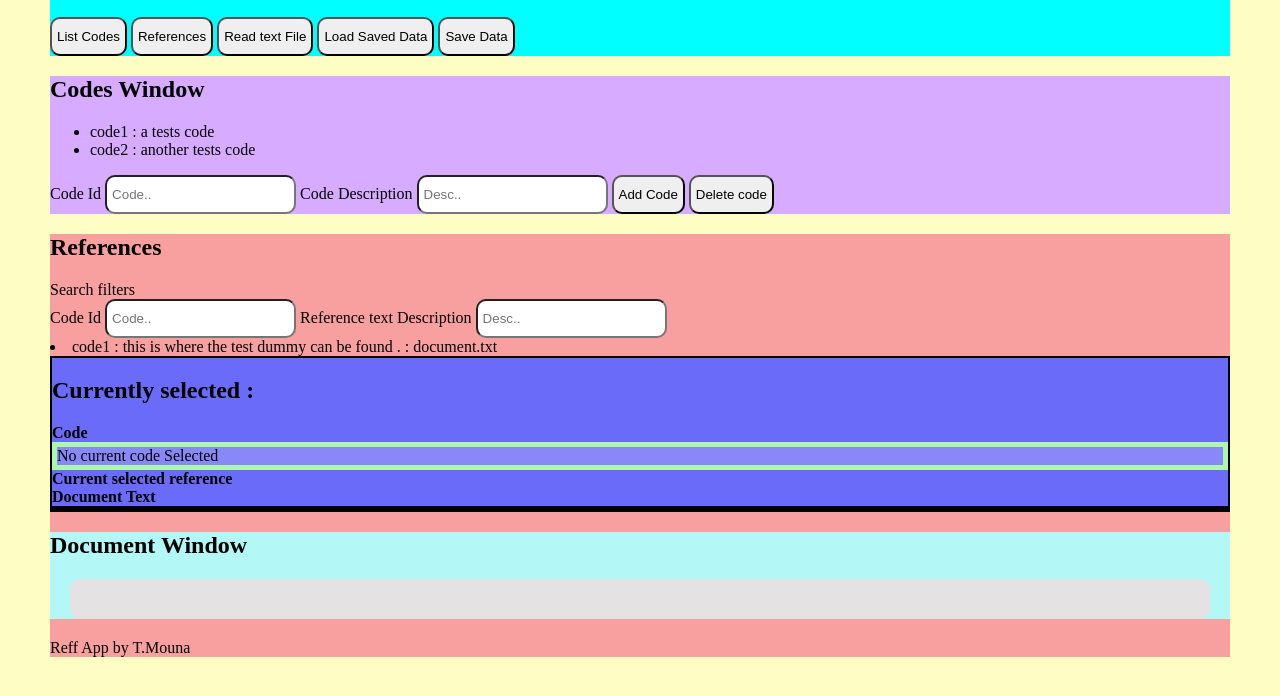
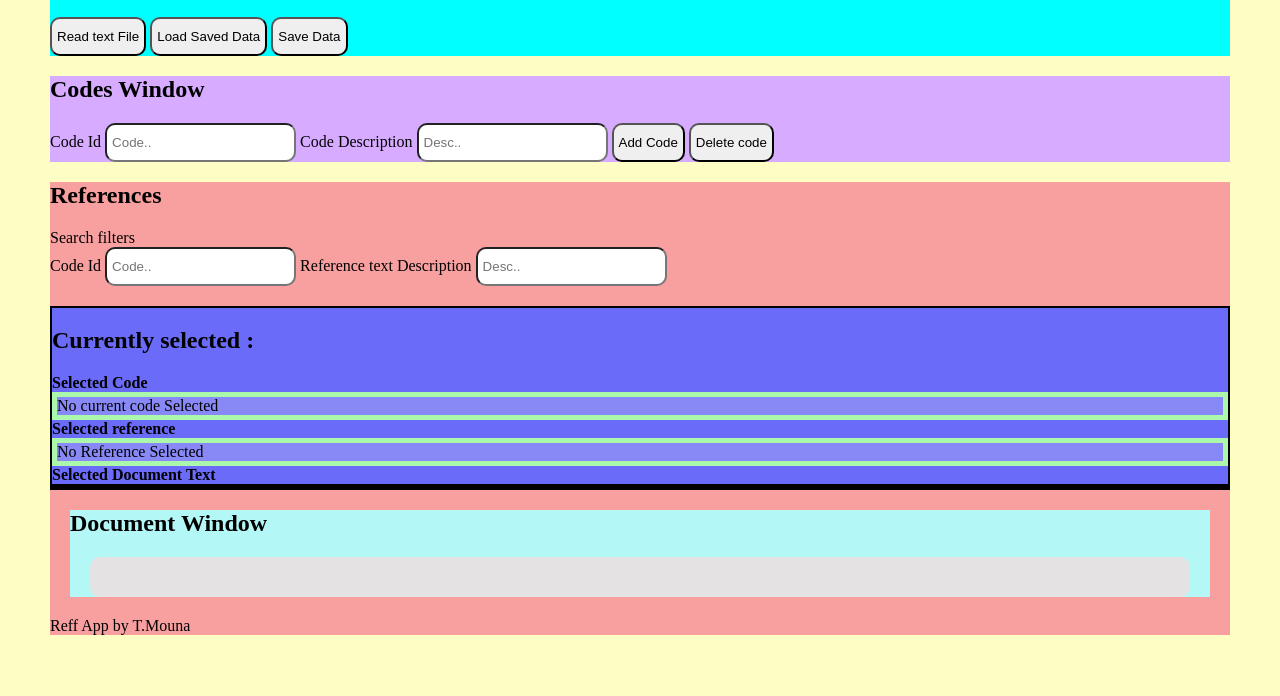
Before and after one commit to TravisM74/Reference-Project, a plain HTML site: page index.html in a window 1280 px wide. Shown: the part 80-776 px from the top of the page. Drawn offline with Linux system fonts and the light colour scheme.

Commit message:
code restructure

```diff
--- a/index.html
+++ b/index.html
@@ -10,8 +10,10 @@
     <header>
         <nav id="navBar">
             <h1>NavBar</h1>
+            <!--
             <button id="displayCodesBtn">List Codes</button>
             <button id="displayReferencesBtn">References</button>
+            -->
             <button id="readFileBtn" onclick="readAFile()" >Read text File</button>
             <button id="loadFileBtn" onclick="loadSavedData()" >Load Saved Data</button>
         </nav>
@@ -31,6 +33,7 @@
             </div>
         </div>
     </div>
+
     <div id="referencesContainer">
         <h2>References</h2>
         <div>Search filters<div>
@@ -40,13 +43,14 @@
         <input id="descSearchInputReferences" placeholder="Desc.." type="text"></input>
         <div id="referenceWindow"></div>
     </div>
+
     <div id="currentSelectionContainer">
         <h2>Currently selected :</h2>
-        <strong>Code</strong>
+        <strong>Selected Code</strong>
         <div id="currentCodeDisplay"></div>
-        <div><strong>Current selected reference</strong></div>
+        <div><strong>Selected reference</strong></div>
         <div id="currentSelectedReferenceDisplay"></div>
-        <strong>Document Text</strong>
+        <strong>Selected Document Text</strong>
         <div id="currentReferenceWindow"></div>
 
     </div>
--- a/index.js
+++ b/index.js
@@ -8,17 +8,19 @@ const codesWindow = document.getElementById("codesWindow");
 const currentReference = document.getElementById("currentReferenceWindow");
 const referenceDisplayWindow = document.getElementById("referenceWindow");
 const currentSelectedReferenceEle  = document.getElementById("currentSelectedReferenceDisplay");
+currentSelectedReferenceEle.innerHTML ="No Reference Selected"
+const codeList = document.getElementById("codeList");
 
-const codeList = document.getElementById("codeList");
 // buttons
+/*
 const displayCodesBtn = document.getElementById("displayCodesBtn");
 displayCodesBtn.addEventListener("click", displayCodes);
 const displayReferencesBtn = document.getElementById("displayReferencesBtn");
 displayReferencesBtn.addEventListener("click", displayReferences);
+*/
+
 const readFileBtn = document.getElementById("readFileBtn").onclick = readAFile;
-
 const loadFileBtn = document.getElementById("loadFileBtn").onclick = loadData;
-
 
 const saveRefBtn = document.createElement("button");
 saveRefBtn.innerHTML = "Save Data";
@@ -28,6 +30,7 @@ document.getElementById("navBar").appendChild(saveRefBtn);
 const newRefBtn = document.createElement("button");
 newRefBtn.innerHTML = "add new Reference";
 newRefBtn.addEventListener('click', saveReference);
+
 const newCodeBtn = document.getElementById("codeSubmitBtn");
 newCodeBtn.addEventListener("click", addNewCode);
 const deleteCodeBtn = document.getElementById("deleteCurrentCode");
@@ -38,48 +41,35 @@ const codeSearchEle = document.getElementById("codeSearchInputReferences");
 codeSearchEle.addEventListener("change",displayReferences);
 const descSearchEle = document.getElementById("descSearchInputReferences");
 descSearchEle.addEventListener("change",displayReferences);
-// testData
+
+// Data-Structure
 const markedText ={
     anchorOffset: -1,
     focusOffset: -1,
     text: "",
     fileName: ""
 };
-const markedText2 ={
-    anchorOffset: -1,
-    focusOffset: -1,
-    text: "this is where the test dummy can be found .",
-    fileName: "document.txt"
-};
-const code = {
-    codeValue: "code1",
-    codeDesc: "a tests code"
-}
-const code2 ={
-    codeValue: "code2",
-    codeDesc: "another tests code"
-}
+
 const currentCode = {
     codeValue: "",
     codeDesc: ""
 }
 const reference = {
-    codeValue: code.codeValue,
-    markedText: markedText2
+    codeValue: "",
+    markedText: ""
 }
 
 var fullData = {
-    references: [reference],
-    codes: [code]
+    references: [],
+    codes: []
 }
 const currentSelectedRef = {
     codeValue: "",
     markedText: ""
 };
-///fullData.codes.push(code);
-fullData.codes.push(code2);
 
-//startup
+
+//Initialisation startup
 Start();
 
 function Start(){
@@ -113,8 +103,7 @@ function displayCodes(){
         newLi.addEventListener("click", () => updateCurrentCode(x));
         codeList.appendChild(newLi);
     }
-    //document.getElementById("codeInputDisplay").style="display:block;";
-    //console.log("display codes complete");
+
 }
 function deleteCurrentCode(){
     let indexToSplice = -1;
@@ -207,7 +196,7 @@ function SetSelectedReference(index){
     text += currentSelectedRef.markedText.text +" : " ;
     text +=  currentSelectedRef.markedText.fileName ;
     currentSelectedReferenceEle.innerHTML = text;
-    displayCurrentReference();
+
 
 }
 
--- a/style.css
+++ b/style.css
@@ -14,50 +14,58 @@ input{
     cursor: pointer;
 }
 
-
 #navBar{
     background-color: aqua;
 }
 
 #interactionWindow {
     background-color: aquamarine;
+}
 
-}
 #codesWindow {
     background-color: rgb(215, 171, 255);
     cursor: pointer;
+}
 
+#referencesContainer{
+    background-color: rgb(248, 159, 159);
+    margin:10px 0px;
 }
-#displayWindow{
-    background-color: rgb(228, 226, 226);
-    margin:20px;
-    padding:20px;
-    border-radius: 10px;
+
+#currentSelectionContainer{
+    background-color: rgb(107, 107, 250);
+    margin: 20px 0px;
+    display:block;
+    border: solid black 2px;
+}
+
+#referenceWindow{
+    background-color: rgb(252, 127, 127);
+    margin:10px 0px;
 }
 
 #currentReferenceWindow{
-    background-color: rgb(243, 199, 199);
+    background-color: rgb(188, 250, 151);
     border: solid black 2px;
 }
-#currentSelectionContainer{
-    background-color: rgb(107, 107, 250);
-    display:block;
-    border: solid black 2px;
 
-}
 #currentCodeDisplay{
     background-color: rgb(136, 136, 247);
     border: solid rgb(171, 247, 171) 5px;
 }
-#interactionContainer{
-    display:block;
+#currentSelectedReferenceDisplay{
+    background-color: rgb(136, 136, 247);
+    border: solid rgb(171, 247, 171) 5px;
+}
 
-
-}
 #documentContainer{
     background-color: rgb(180, 247, 247);
+    margin: 20px;
 }
-#referencesContainer{
-     background-color: rgb(248, 159, 159);
-     margin:10px 0px;
+
+#displayWindow{
+    background-color: rgb(228, 226, 226);
+    margin: 20px;
+    padding: 20px;
+    border-radius: 10px;
 }
```
Also changed, not shown: refproj.png (added).
